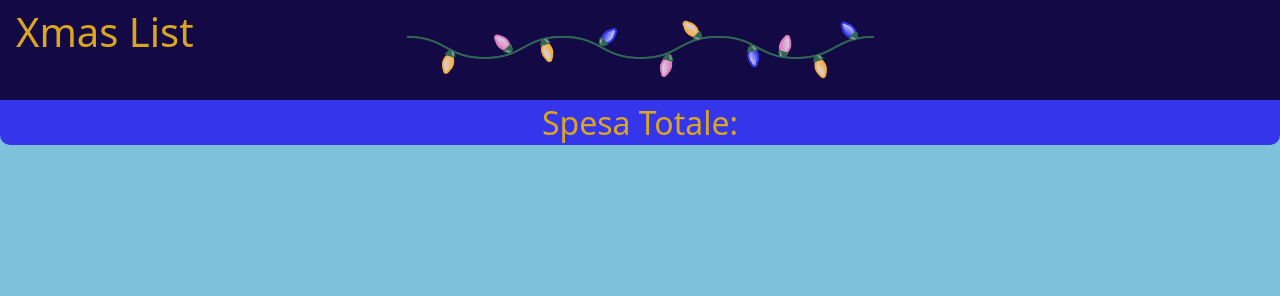
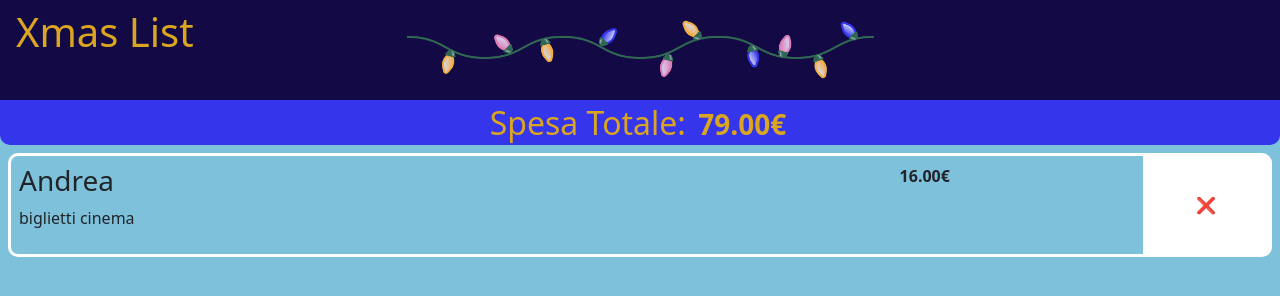
Before and after one commit to Andrearusso94/MY_Xmas_List, a plain HTML site: page index.html in a window 1280 px wide. Drawn offline with nearby package versions, Linux system fonts and the light colour scheme.

Commit message:
add section list

```diff
--- a/assets/css/style.css
+++ b/assets/css/style.css
@@ -6,7 +6,7 @@
 body{
     background-color: rgb(126, 193, 219);
 }
-
+/*Section Header*/
 .header-top{
     background-color: #120945;
     background-image: url(/assets/img/lights.png);
@@ -27,3 +27,34 @@ h1{
 h2{
     color:goldenrod
 }
+.total-slot{
+    font-size: 1.75rem;
+    font-weight: 600;
+
+}
+
+/*Section Main*/
+
+ul{
+    padding-left: 0;
+}
+
+.gift{
+    border: 3px solid white;
+    border-radius: 10px;
+
+}
+.gift-info{
+    width: 70%;
+    padding: 8px;
+}
+.gift-price{
+    width: 20%;
+    padding: 8px;
+    font-weight: 700;
+}
+.gift-button{
+    border: none;
+    background-color: white;
+    width: 10%;
+}
--- a/index.html
+++ b/index.html
@@ -14,15 +14,27 @@
 </head>
 
 <body>
-  <header>
+  <header class="sticky-top">
   <div class="header-top">
     <h1 class="py-2 px-3">Xmas List</h1>
   </div>
   <div class="header-bottom">
-    <h2 class="text-center py-1">Spesa Totale:</h2>
+    <h2 class="text-center py-1">Spesa Totale: <span class="total-slot py-2 mx-1">79.00€</span></h2>
   </div>
   </header>
-  <main>
+  <main class="p-2">
+<!--list-->
+
+    <ul class="gift-list">
+        <li class="gift d-flex">
+            <div class="gift-info">
+                <h3>Andrea</h3>
+                <p>biglietti cinema</p>
+            </div>
+            <div class="gift-price">16.00€</div>
+            <button class="gift-button">❌</button>
+        </li>
+    </ul>
 
   </main>
   <footer>
```
